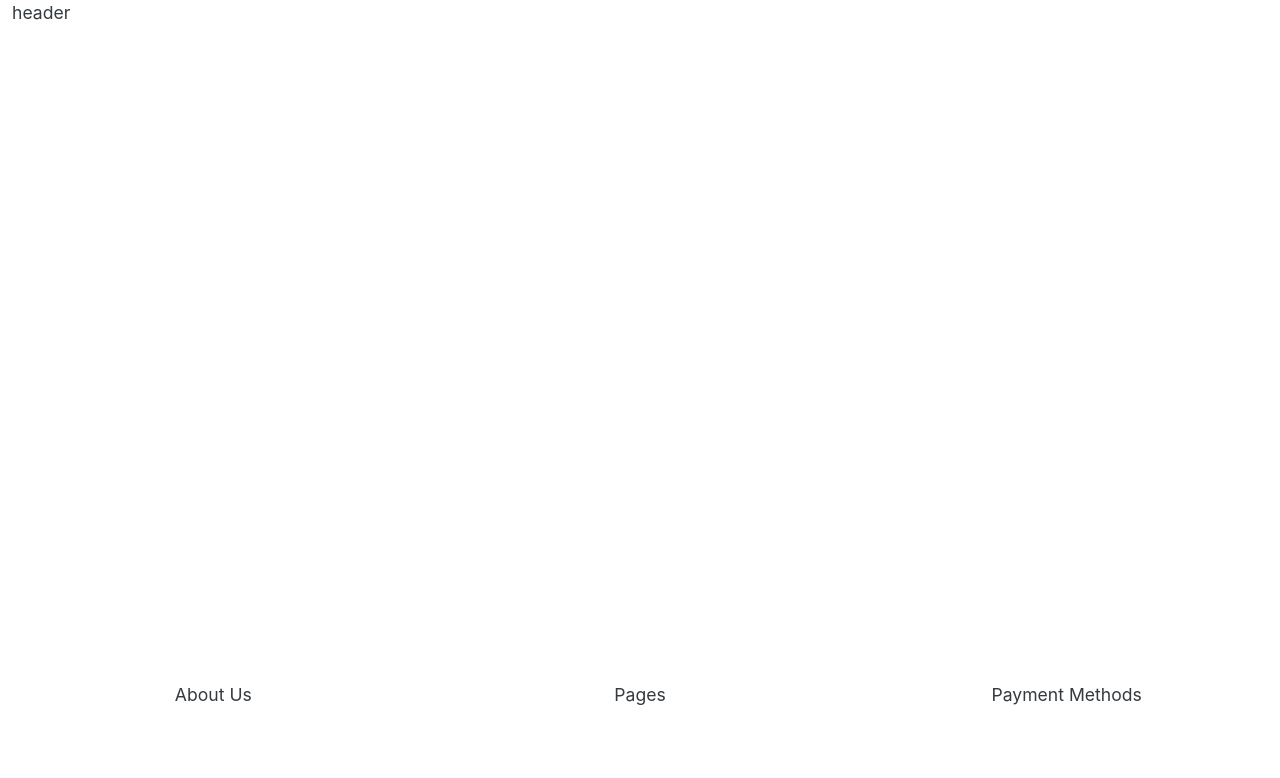
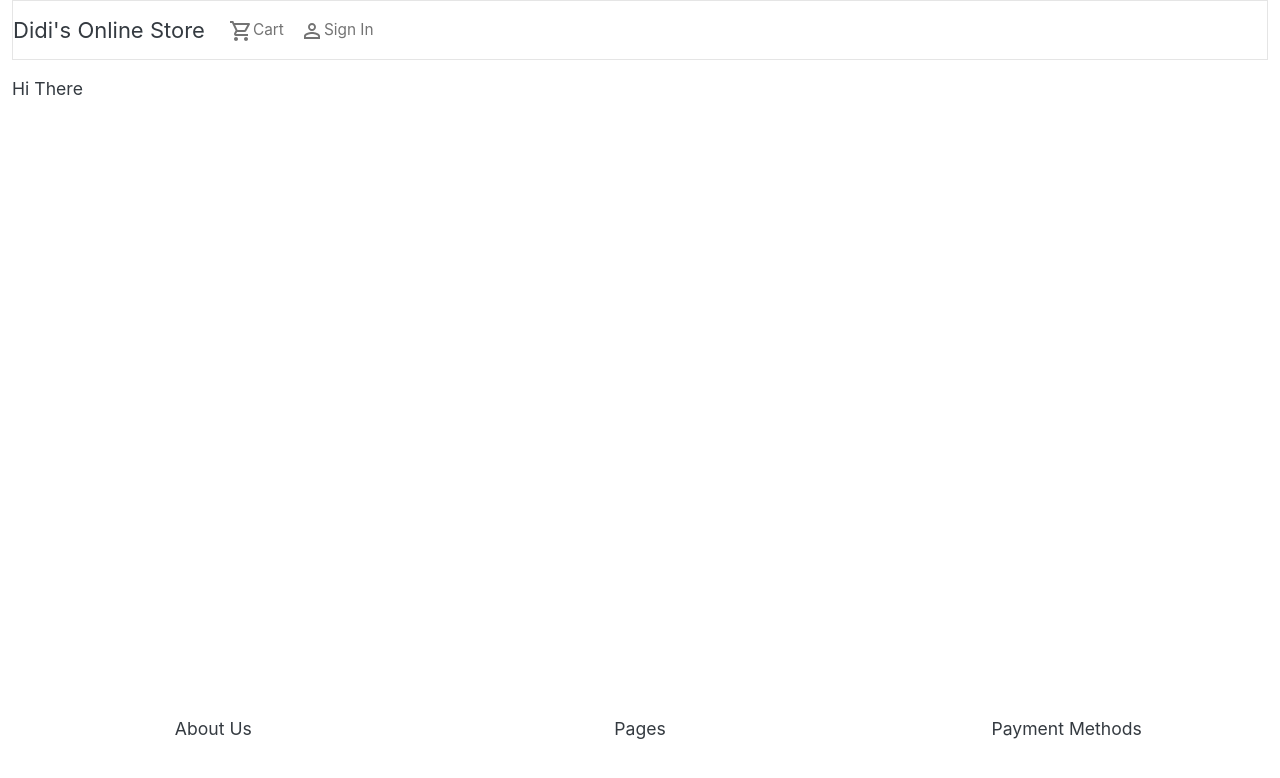
Before and after one commit to emmanuelkamala/didisonlinestore, a React (Create React App) app: page / in a window 1280 px wide. Shown: the top 778 px of the page. Built offline with nearby package versions, Linux system fonts and the light colour scheme.

Commit message:
Build a header

```diff
--- a/package.json
+++ b/package.json
@@ -3,9 +3,15 @@
   "version": "0.1.0",
   "private": true,
   "dependencies": {
+    "@emotion/react": "^11.5.0",
+    "@emotion/styled": "^11.3.0",
+    "@material-ui/icons": "^4.11.2",
+    "@mui/icons-material": "^5.0.5",
+    "@mui/material": "^5.0.6",
     "@testing-library/jest-dom": "^5.11.4",
     "@testing-library/react": "^11.1.0",
     "@testing-library/user-event": "^12.1.10",
+    "bootstrap": "5.1.3",
     "react": "^17.0.2",
     "react-bootstrap": "^2.0.2",
     "react-dom": "^17.0.2",
--- a/public/index.html
+++ b/public/index.html
@@ -11,6 +11,7 @@
     />
     <link rel="apple-touch-icon" href="%PUBLIC_URL%/logo192.png" />
     <link href="https://fonts.googleapis.com/css2?family=Roboto+Condensed:wght@300&display=swap" rel="stylesheet">
+    <link rel="stylesheet" href="https://fonts.googleapis.com/icon?family=Material+Icons" />
     <title>Didis Online Store</title>
   </head>
   <body>
--- a/src/App.js
+++ b/src/App.js
@@ -7,8 +7,8 @@ function App() {
   return (
     <Container fluid>
       <Header />
-      <main>
-
+      <main className="py-3">
+        Hi There
       </main>
       <Footer />
     </Container>
--- a/src/components/Header/Header.jsx
+++ b/src/components/Header/Header.jsx
@@ -1,9 +1,20 @@
 import React from 'react';
+import { Container, Nav, Navbar, Offcanvas } from 'react-bootstrap';
+import { ShoppingCartOutlined, PersonOutlineOutlined } from '@mui/icons-material';
 
 const Header = () => {
   return (
     <>
-     header
+     <Navbar collapseOnSelect expand="lg" bg="light">
+      <Navbar.Brand href="/">Didi's Online Store</Navbar.Brand>
+      <Navbar.Toggle aria-controls="responsive-navbar-nav" />
+      <Navbar.Collapse id="responsive-navbar-nav">
+        <Nav className="me-auto">
+          <Nav.Link href="/cart"><ShoppingCartOutlined />Cart</Nav.Link>
+          <Nav.Link href="/login"><PersonOutlineOutlined />Sign In</Nav.Link>
+        </Nav>
+      </Navbar.Collapse>
+     </Navbar>
     </>
   )
 }
```
Also changed, not shown: 1 other file (tests, documents, lock files or other folders).
